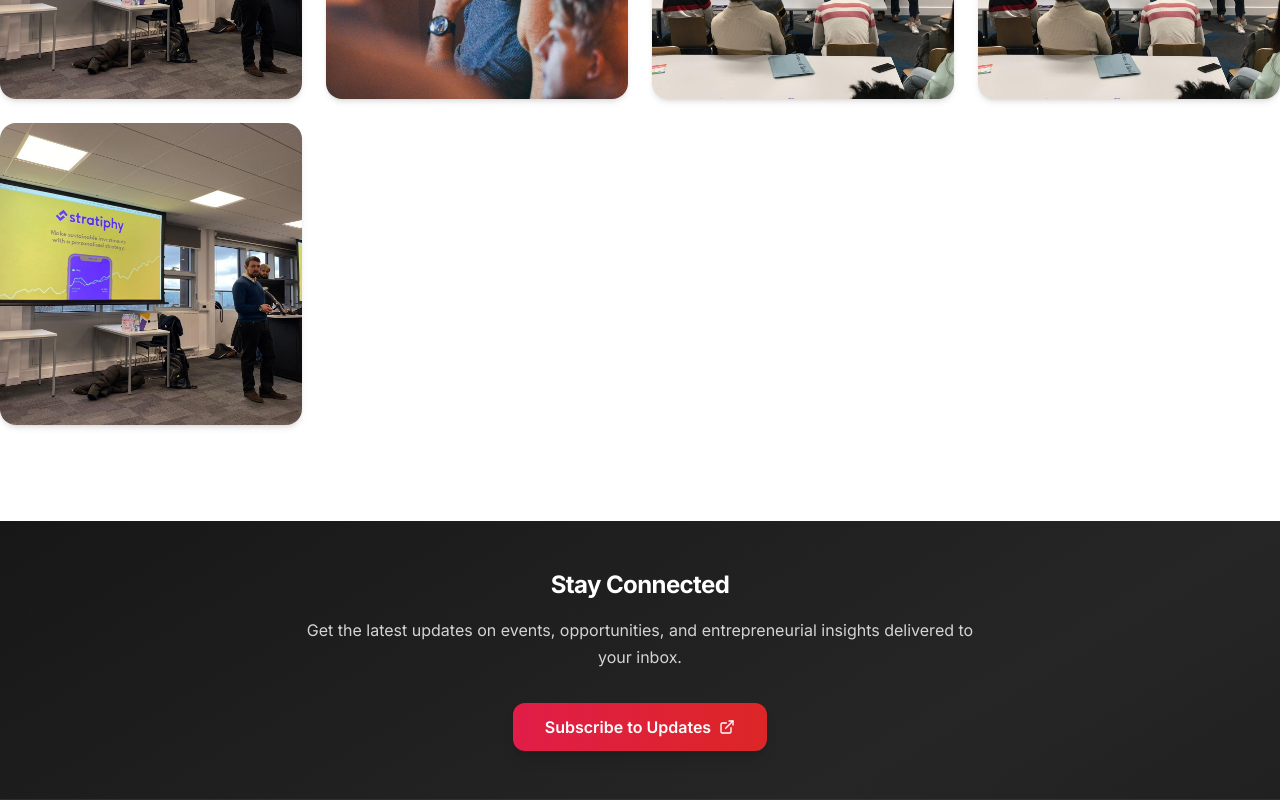
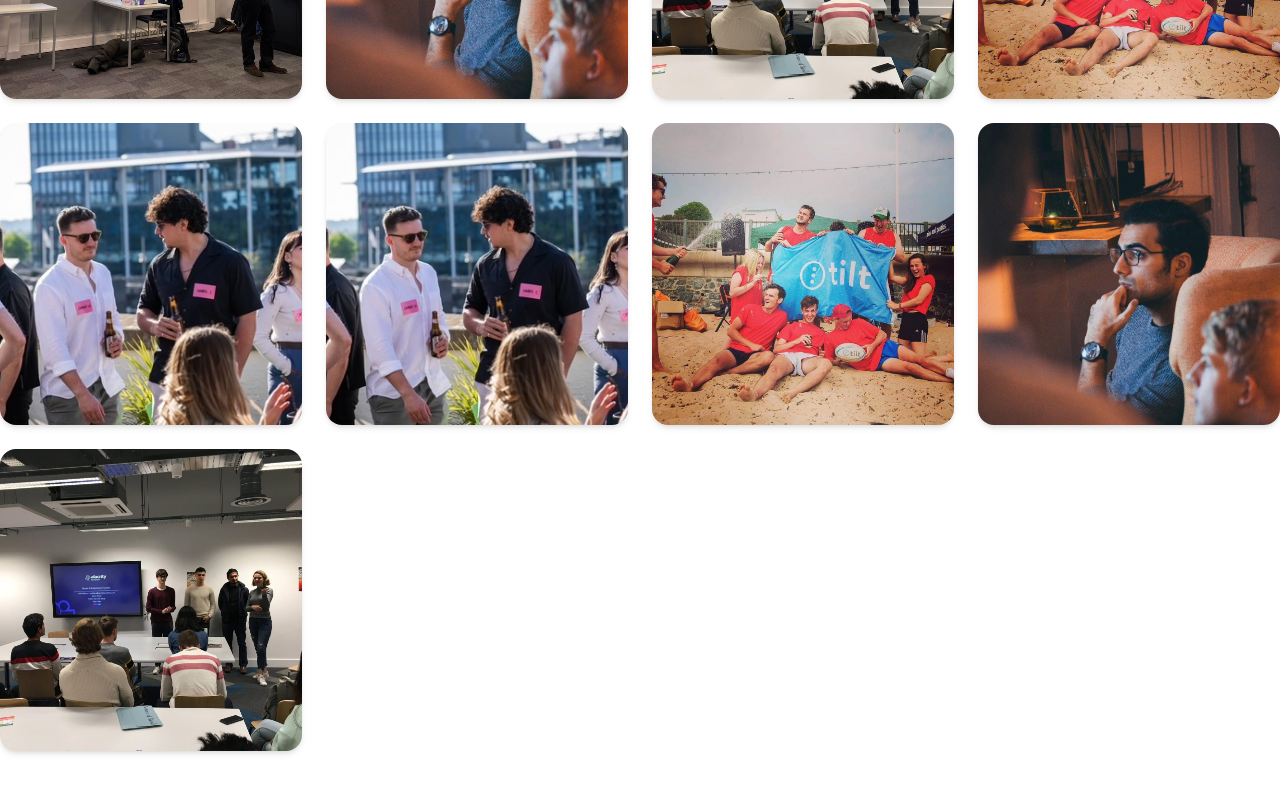
Before and after one commit to Bristol-Entrepreneurs-Society/bes-website, a Next.js app: page /gallery in a window 1280 px wide. Shown: the part 880-1680 px from the top of the page. Built offline with nearby package versions, Linux system fonts and the light colour scheme.

Commit message:
Remove duplicate photos and add new images to gallery

```diff
--- a/src/app/gallery/page.tsx
+++ b/src/app/gallery/page.tsx
@@ -38,22 +38,42 @@ const galleryImages = [
   {
     id: '2',
     src: '/PHOTO-2025-09-16-20-16-27.jpg',
-    alt: 'BES Event - Speaker Presentation',
+    alt: 'BES Event - Brand Positioning Presentation',
   },
   {
     id: '3',
     src: '/PHOTO-2025-09-16-20-16-29.jpg',
+    alt: 'BES Event - Networking and Discussion',
+  },
+  {
+    id: '4',
+    src: '/PHOTO-2025-09-16-20-16-30.jpg',
+    alt: 'BES Event - Alacrity Presentation',
+  },
+  {
+    id: '5',
+    src: '/IMG_6761.jpg',
+    alt: 'BES Event - Society Fair and Outreach',
+  },
+  {
+    id: '6',
+    src: '/IMG_6761.jpg',
     alt: 'BES Event - Networking Session',
   },
   {
-    id: '4',
-    src: '/PHOTO-2025-09-16-20-16-29.jpg',
-    alt: 'BES Event - Team Presentation',
+    id: '7',
+    src: '/PHOTO-2025-09-16-20-16-30.jpg',
+    alt: 'BES Event - Team Building Activity',
   },
   {
-    id: '5',
-    src: '/PHOTO-2025-09-16-20-16-26.jpg',
+    id: '8',
+    src: '/PHOTO-2025-09-16-20-16-27.jpg',
     alt: 'BES Event - Society Fair',
+  },
+  {
+    id: '9',
+    src: '/PHOTO-2025-09-16-20-16-29.jpg',
+    alt: 'BES Event - Outdoor Team Activity',
   },
 ]
 
```
